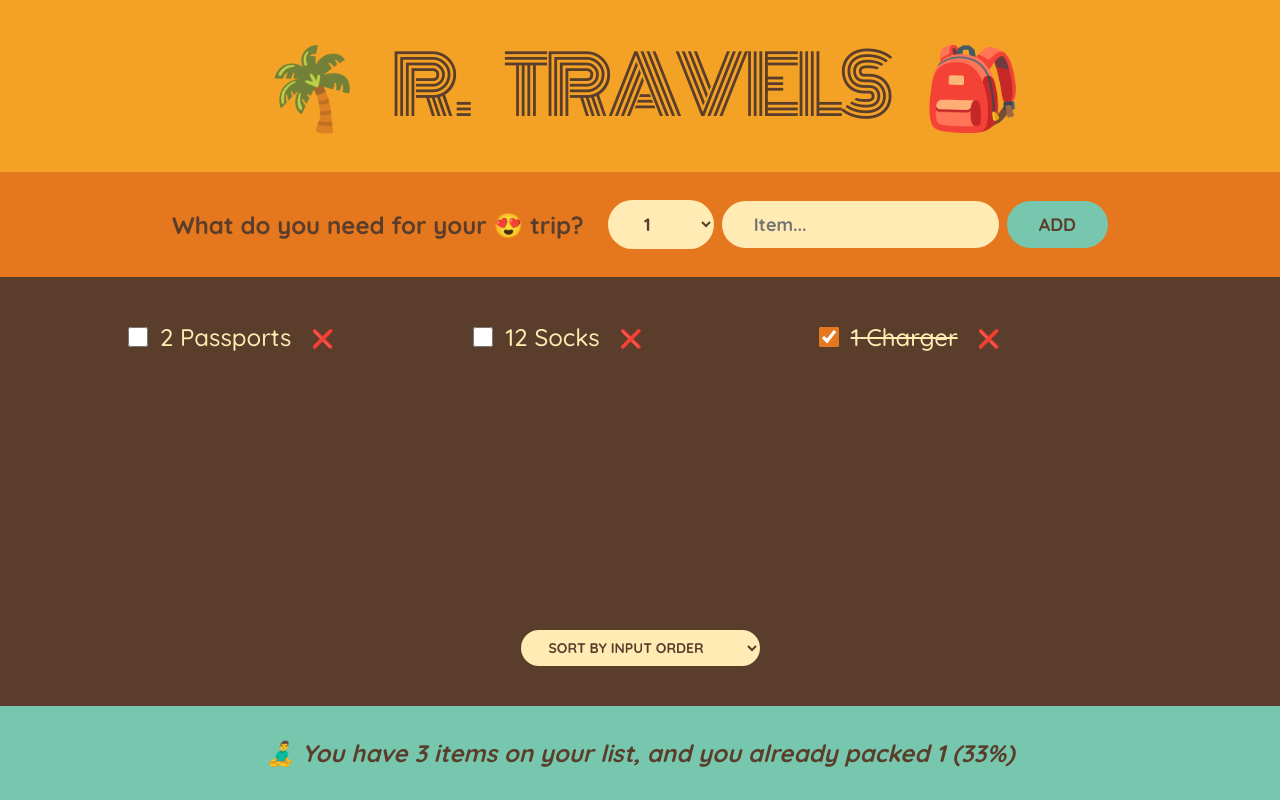
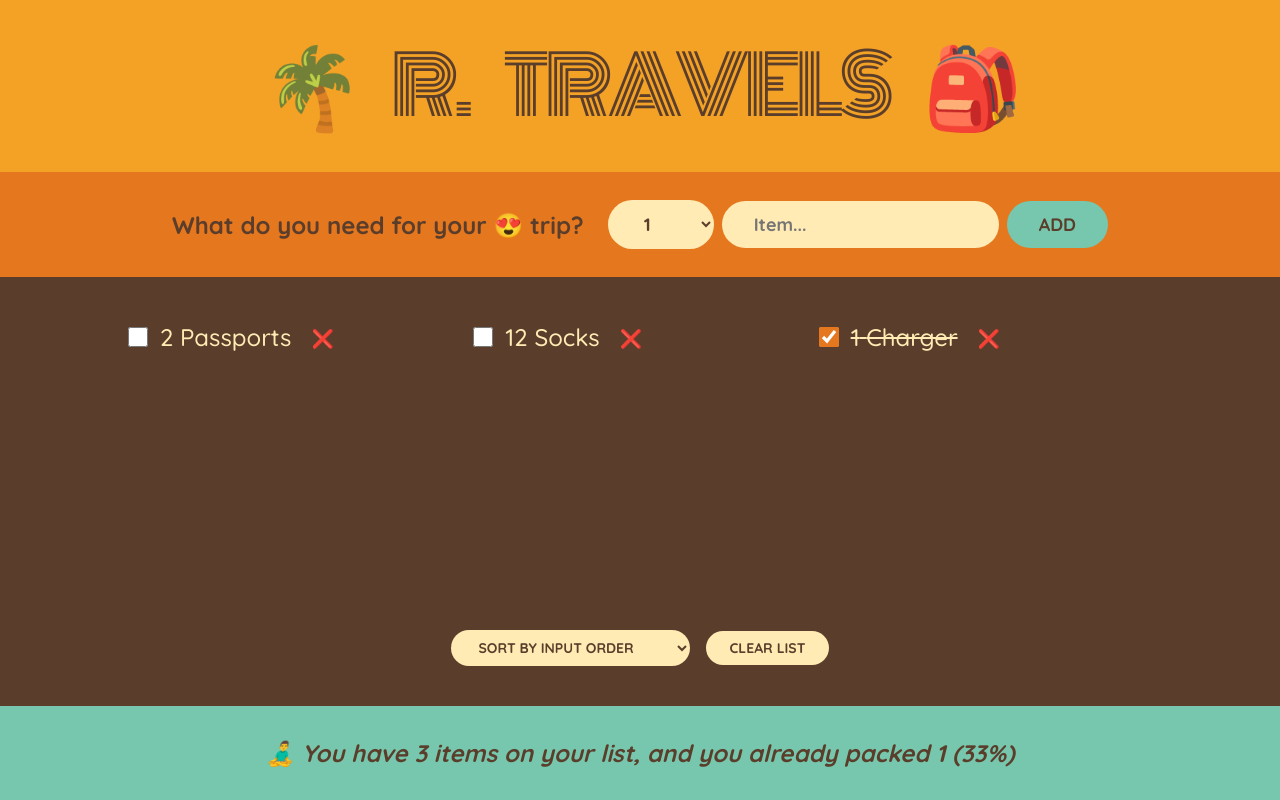
Before and after one commit to ravi7284007/React_JS_2k24, a React (Create React App) app in the folder travel-list/: page / in a window 1280 px wide. Built offline with nearby package versions, Linux system fonts and the light colour scheme.

Commit message:
Delet List

```diff
--- a/travel-list/src/App.js
+++ b/travel-list/src/App.js
@@ -20,6 +20,10 @@
     );
   }
 
+  function handleClearList() {
+    setItems([]);
+  }
+
   return (
     <div className="app">
       <Logo />
@@ -28,6 +32,7 @@
         items={items}
         onDeleteItem={handleDeletItem}
         onToggleItem={handleToggleItem}
+        onClearItems={handleClearList}
       />
       <Stats items={items} />
     </div>
@@ -79,7 +84,7 @@
   );
 }
 
-function PackingList({ items, onDeleteItem, onToggleItem }) {
+function PackingList({ items, onDeleteItem, onToggleItem, onClearItems }) {
   const [sortBy, setSortBy] = useState("input");
 
   let sortedItems;
@@ -119,6 +124,7 @@
             Sort by Packed status
           </option>
         </select>
+        <button onClick={onClearItems}>Clear List</button>
       </div>
     </div>
   );
```
